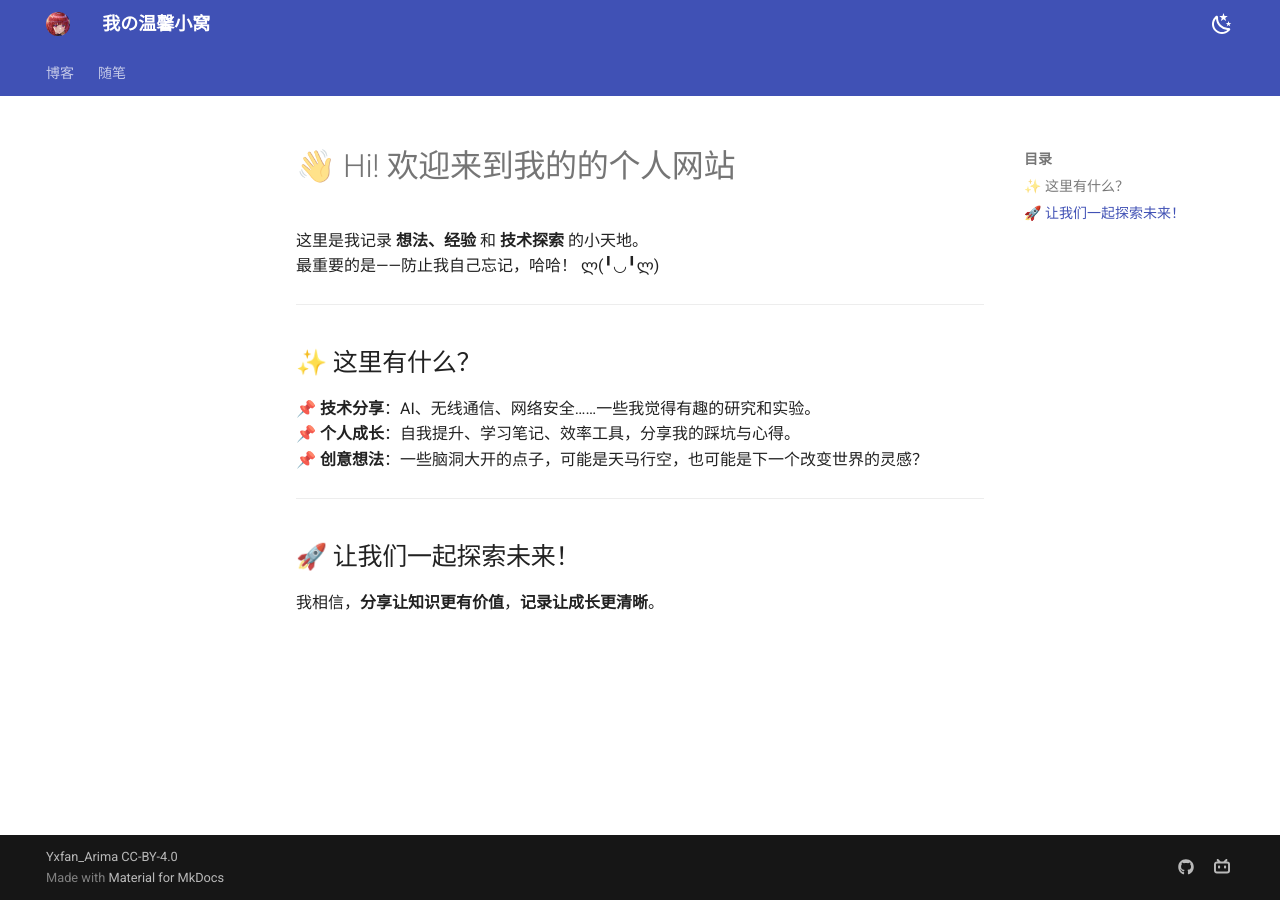
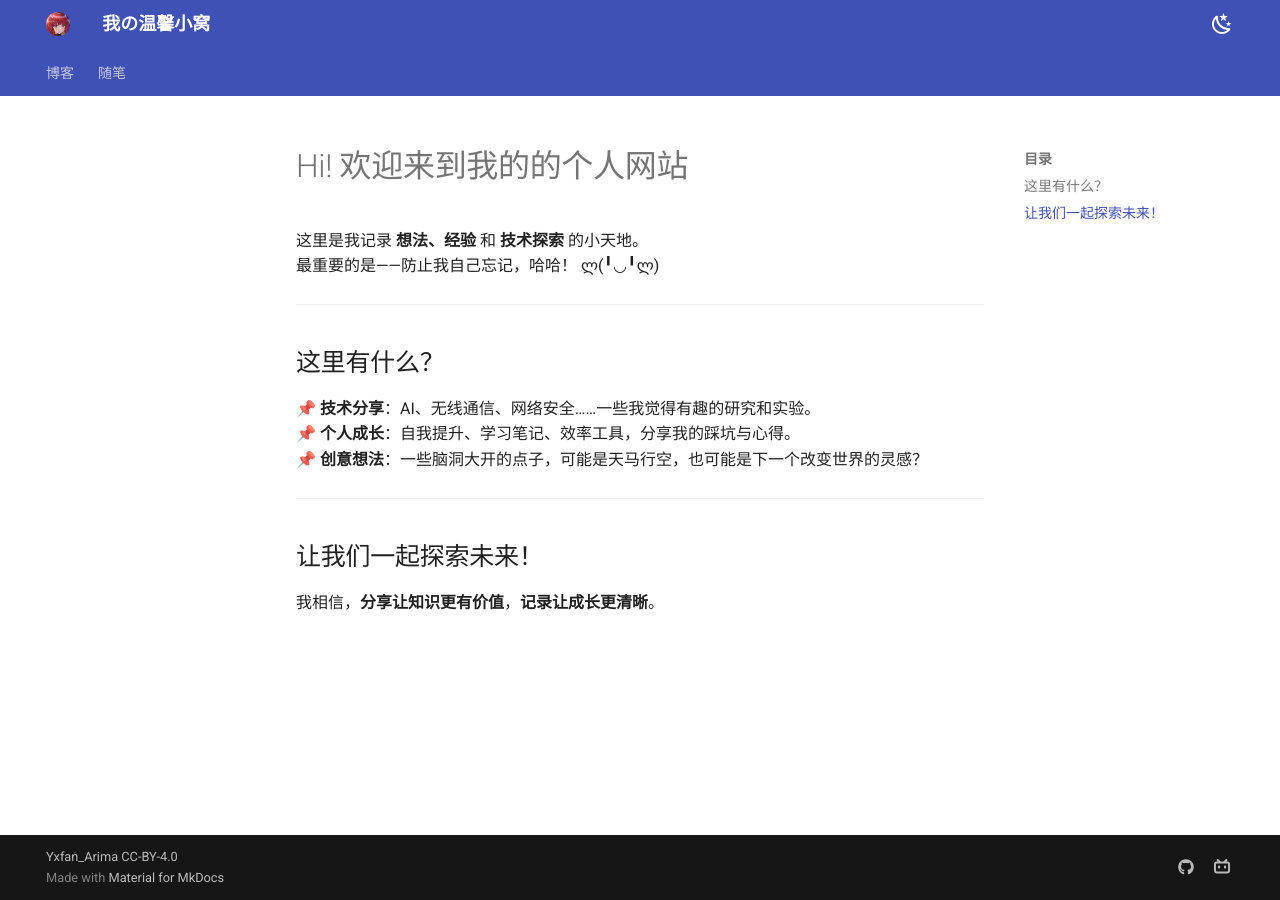
Before and after one commit to Tech-Arima/Tech-Arima.github.io, an MkDocs documentation site: the page built from docs/index.md, in a window 1280 px wide. Built offline with MkDocs 1.6.1 and Material for MkDocs 9.7.7, drawn with Linux system fonts in a browser that asks for light colours.

```diff
--- a/docs/index.md
+++ b/docs/index.md
@@ -1,16 +1,16 @@
-# 👋 Hi! 欢迎来到我的的个人网站
+# Hi! 欢迎来到我的的个人网站
 
 这里是我记录 **想法、经验** 和 **技术探索** 的小天地。
 最重要的是——防止我自己忘记，哈哈！ ლ(╹◡╹ლ)
 
 ---
 
-## ✨ 这里有什么？
+## 这里有什么？
 📌 **技术分享**：AI、无线通信、网络安全……一些我觉得有趣的研究和实验。
 📌 **个人成长**：自我提升、学习笔记、效率工具，分享我的踩坑与心得。
 📌 **创意想法**：一些脑洞大开的点子，可能是天马行空，也可能是下一个改变世界的灵感？
 
 ---
 
-## 🚀 让我们一起探索未来！
+## 让我们一起探索未来！
 我相信，**分享让知识更有价值**，**记录让成长更清晰**。
```
